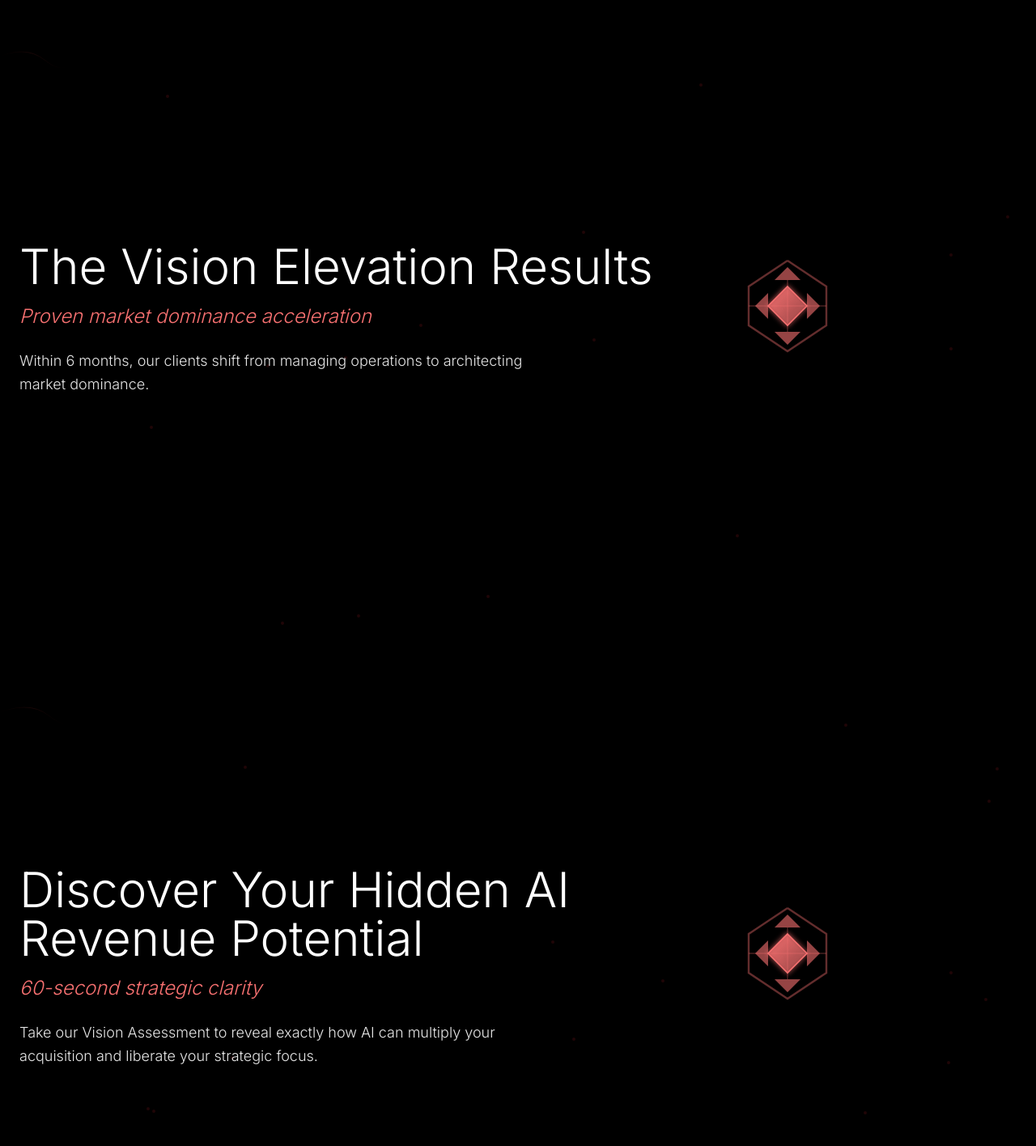
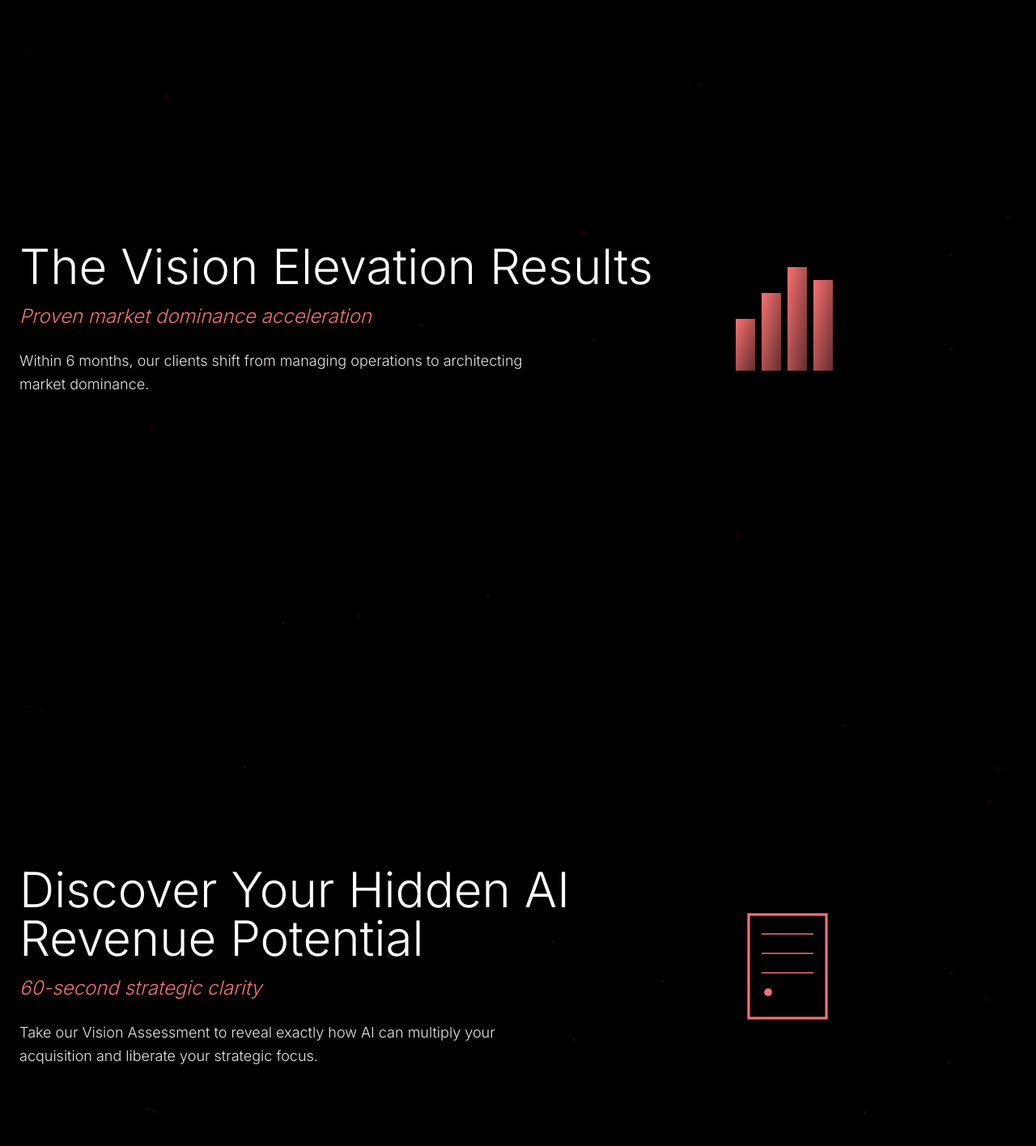
Before and after one commit to lubodilov/AAA-website, a React (Vite) app: page / in a window 1280 px wide. Shown: the part 4006-5422 px from the top of the page at 81% size. Built offline with nearby package versions, Linux system fonts and the light colour scheme.

Commit message:
Updated TransformationProcess.tsx

```diff
--- a/src/components/TransformationProcess.tsx
+++ b/src/components/TransformationProcess.tsx
@@ -288,6 +288,51 @@ export default function TransformationProcess() {
     </svg>
   );
 
+  const MetricsIcon = ({ isAnimated }: { isAnimated: boolean }) => (
+    <svg width="120" height="120" viewBox="0 0 120 120" className="w-full h-full">
+      <defs>
+        <linearGradient id="metricsGradient" x1="0%" y1="0%" x2="100%" y2="100%">
+          <stop offset="0%" stopColor="currentColor" stopOpacity="1" />
+          <stop offset="50%" stopColor="currentColor" stopOpacity="0.7" />
+          <stop offset="100%" stopColor="currentColor" stopOpacity="0.4" />
+        </linearGradient>
+      </defs>
+
+      <g opacity={isAnimated ? "1" : "0"} style={{
+        transition: prefersReducedMotion ? 'none' : 'opacity 0.8s ease-out',
+        transitionDelay: '0.3s'
+      }}>
+        <rect x="20" y="60" width="15" height="40" fill="url(#metricsGradient)" />
+        <rect x="40" y="40" width="15" height="60" fill="url(#metricsGradient)" />
+        <rect x="60" y="20" width="15" height="80" fill="url(#metricsGradient)" />
+        <rect x="80" y="30" width="15" height="70" fill="url(#metricsGradient)" />
+      </g>
+    </svg>
+  );
+
+  const AssessmentIcon = ({ isAnimated }: { isAnimated: boolean }) => (
+    <svg width="120" height="120" viewBox="0 0 120 120" className="w-full h-full">
+      <defs>
+        <linearGradient id="assessmentGradient" x1="0%" y1="0%" x2="100%" y2="100%">
+          <stop offset="0%" stopColor="currentColor" stopOpacity="1" />
+          <stop offset="50%" stopColor="currentColor" stopOpacity="0.7" />
+          <stop offset="100%" stopColor="currentColor" stopOpacity="0.4" />
+        </linearGradient>
+      </defs>
+
+      <g opacity={isAnimated ? "1" : "0"} style={{
+        transition: prefersReducedMotion ? 'none' : 'opacity 0.8s ease-out',
+        transitionDelay: '0.3s'
+      }}>
+        <rect x="30" y="20" width="60" height="80" fill="none" stroke="currentColor" strokeWidth="2" />
+        <line x1="40" y1="35" x2="80" y2="35" stroke="currentColor" strokeWidth="1" />
+        <line x1="40" y1="50" x2="80" y2="50" stroke="currentColor" strokeWidth="1" />
+        <line x1="40" y1="65" x2="80" y2="65" stroke="currentColor" strokeWidth="1" />
+        <circle cx="45" cy="80" r="3" fill="currentColor" />
+      </g>
+    </svg>
+  );
+
   const getIcon = (iconType: string, isAnimated: boolean) => {
     switch (iconType) {
       case 'eye':
@@ -296,6 +341,10 @@ export default function TransformationProcess() {
         return <BlueprintIcon isAnimated={isAnimated} />;
       case 'rocket':
         return <RocketIcon isAnimated={isAnimated} />;
+      case 'metrics':
+        return <MetricsIcon isAnimated={isAnimated} />;
+      case 'assessment':
+        return <AssessmentIcon isAnimated={isAnimated} />;
       default:
         return <EyeIcon isAnimated={isAnimated} />;
     }
```
